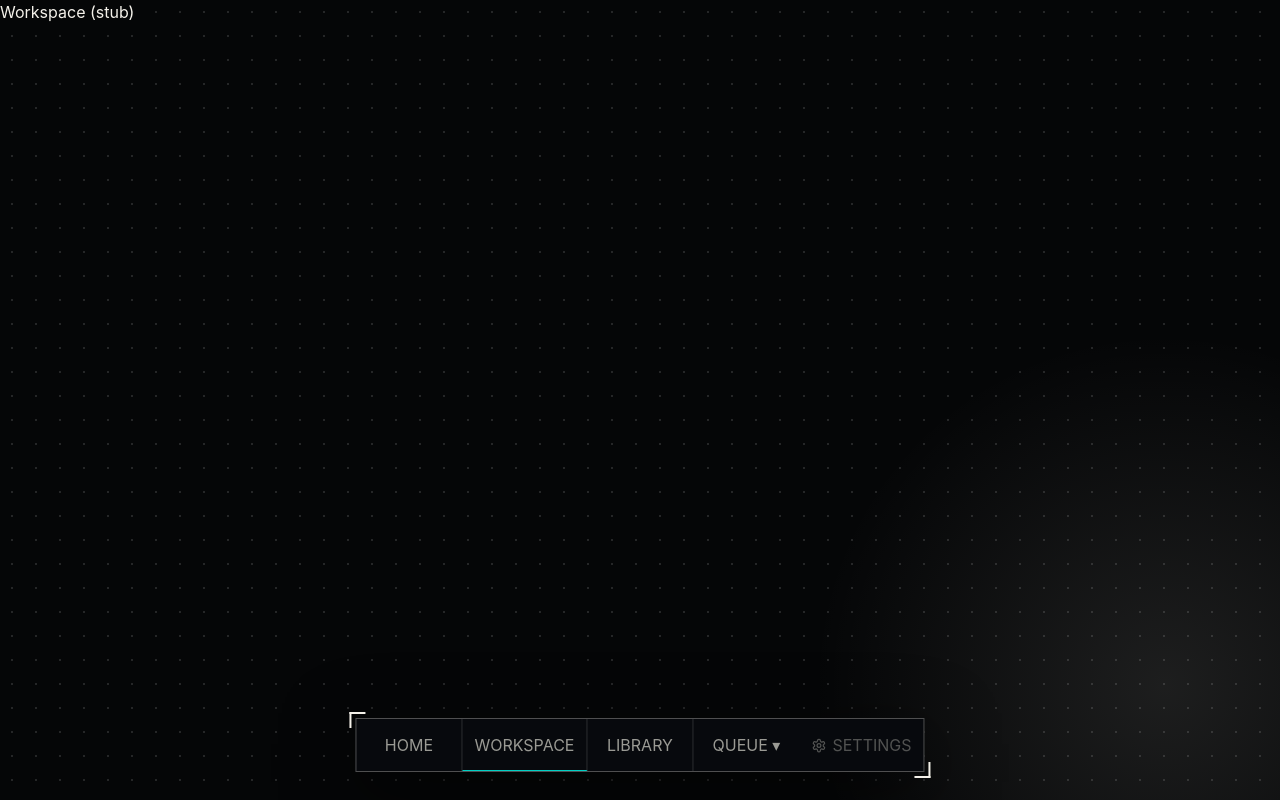
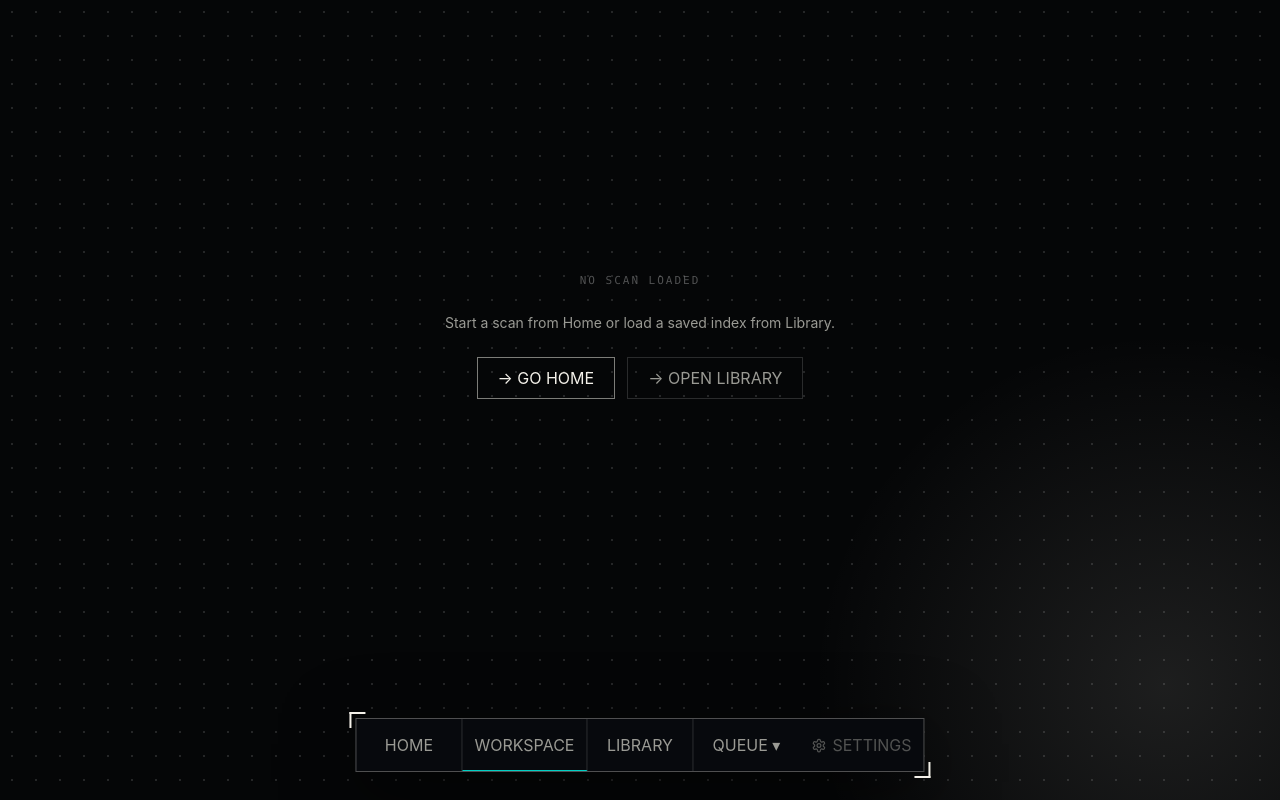
Before and after one commit to keiken-shin/birds-eye, a React (Vite) app in the folder frontend/: page /#/workspace in a window 1280 px wide. Built offline with nearby package versions, Linux system fonts and the light colour scheme.

Commit message:
feat: extract WorkspacePage with empty state and CommandPalette slot

```diff
--- /dev/null
+++ b/frontend/src/components/CommandPalette.tsx
@@ -0,0 +1,13 @@
+import type { ScanState } from "../domain";
+
+export function CommandPalette({
+  currentIndexPath: _currentIndexPath,
+  nativeRuntime: _nativeRuntime,
+  scan: _scan,
+}: {
+  currentIndexPath: string;
+  nativeRuntime: boolean;
+  scan: ScanState;
+}) {
+  return null;
+}
--- a/frontend/src/pages/WorkspacePage.tsx
+++ b/frontend/src/pages/WorkspacePage.tsx
@@ -1,3 +1,94 @@
+import { useEffect } from "react";
+import { Link } from "react-router-dom";
+import { useScanContext } from "../context/ScanContext";
+import { StorageReadout } from "../components/LandingPage";
+import { MetricGrid } from "../components/MetricGrid";
+import { FilterBar } from "../components/FilterBar";
+import { AnalysisSection } from "../components/AnalysisSection";
+import { FoldersTable } from "../components/FoldersTable";
+import { DetailGrid } from "../components/DetailGrid";
+import { DuplicatesSection } from "../components/DuplicatesSection";
+import { CommandPalette } from "../components/CommandPalette";
+import { useDuplicates } from "../hooks/useDuplicates";
+
 export function WorkspacePage() {
-  return <div>Workspace (stub)</div>;
+  const {
+    scan,
+    filter,
+    setFilter,
+    focusedFolder,
+    setFocusedFolder,
+    filteredFolders,
+    sortedFolders,
+    currentIndexPath,
+    nativeRuntime,
+    setRuntimeMessage,
+  } = useScanContext();
+
+  const { duplicateFiles, selectedDuplicateGroup, selectDuplicateCandidate, clearDuplicates } =
+    useDuplicates({ currentIndexPath, setRuntimeMessage });
+
+  useEffect(() => {
+    if (currentIndexPath === null) clearDuplicates();
+  }, [currentIndexPath, clearDuplicates]);
+
+  if (scan.status === "idle" || !currentIndexPath) {
+    return (
+      <div className="flex min-h-screen flex-col items-center justify-center gap-6 px-6 pb-32">
+        <p className="font-mono text-[11px] uppercase tracking-[2px] text-white/30">No Scan Loaded</p>
+        <p className="max-w-[400px] text-center text-sm text-[#9a9a94]">
+          Start a scan from Home or load a saved index from Library.
+        </p>
+        <div className="flex gap-3">
+          <Link
+            to="/"
+            className="inline-flex min-h-[42px] items-center justify-center border border-[#f4f1ea]/50 px-5 font-mono text-[11px] font-black uppercase text-[#f4f1ea] no-underline"
+          >
+            → Go Home
+          </Link>
+          <Link
+            to="/library"
+            className="inline-flex min-h-[42px] items-center justify-center border border-white/15 px-5 font-mono text-[11px] font-black uppercase text-[#9a9a94] no-underline"
+          >
+            → Open Library
+          </Link>
+        </div>
+      </div>
+    );
+  }
+
+  return (
+    <>
+      <CommandPalette currentIndexPath={currentIndexPath} nativeRuntime={nativeRuntime} scan={scan} />
+      <section className="relative z-[1] mx-auto max-w-[1440px] min-w-0 px-[42px] pb-[118px] max-sm:px-4 max-sm:pb-28">
+        <header className="mb-[18px] grid gap-2 border-t border-[#f4f1ea]/20 pt-5">
+          <p className="m-0 text-[13px] font-bold uppercase text-[#00d0c4]">Workspace / storage intelligence</p>
+          <h2 className="max-w-[860px] text-[clamp(28px,3vw,46px)] font-black uppercase leading-[0.95] text-[#f4f1ea]">
+            Indexed terrain and cleanup surfaces
+          </h2>
+          <span className="max-w-[760px] text-sm leading-normal text-[#9a9a94]">
+            Treemap, duplicate candidates, and saved local indexes remain live below.{" "}
+            <kbd className="border border-white/15 px-1 font-mono text-[10px] text-white/40">Ctrl+K</kbd> to search files.
+          </span>
+        </header>
+        <StorageReadout scan={scan} />
+        <MetricGrid scan={scan} />
+        <FilterBar filter={filter} setFilter={setFilter} />
+        <AnalysisSection
+          filteredFolders={filteredFolders}
+          focusedFolder={focusedFolder}
+          setFocusedFolder={setFocusedFolder}
+          scan={scan}
+        />
+        <FoldersTable sortedFolders={sortedFolders} />
+        <DetailGrid largestFiles={scan.largestFiles} extensions={scan.extensions} />
+        <DuplicatesSection
+          duplicateCandidates={scan.duplicateCandidates}
+          selectedDuplicateGroup={selectedDuplicateGroup}
+          selectDuplicateCandidate={selectDuplicateCandidate}
+          duplicateFiles={duplicateFiles}
+        />
+      </section>
+    </>
+  );
 }
```
